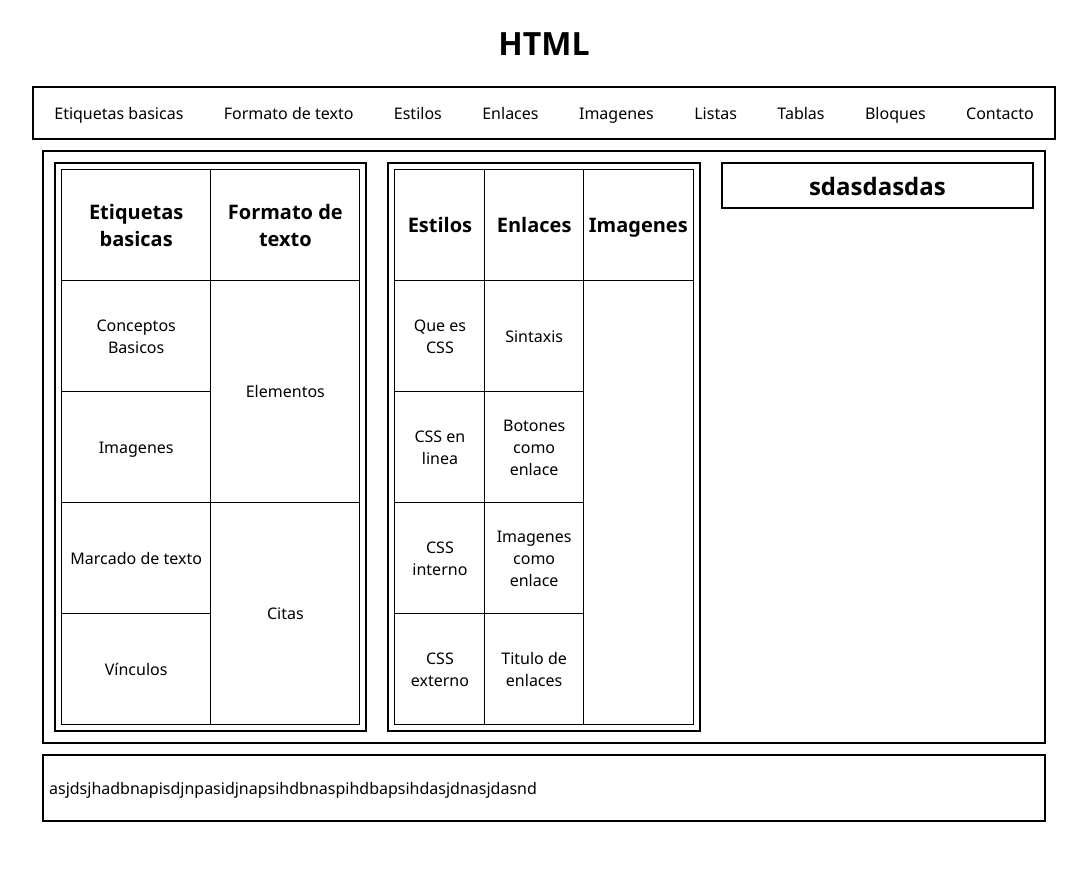
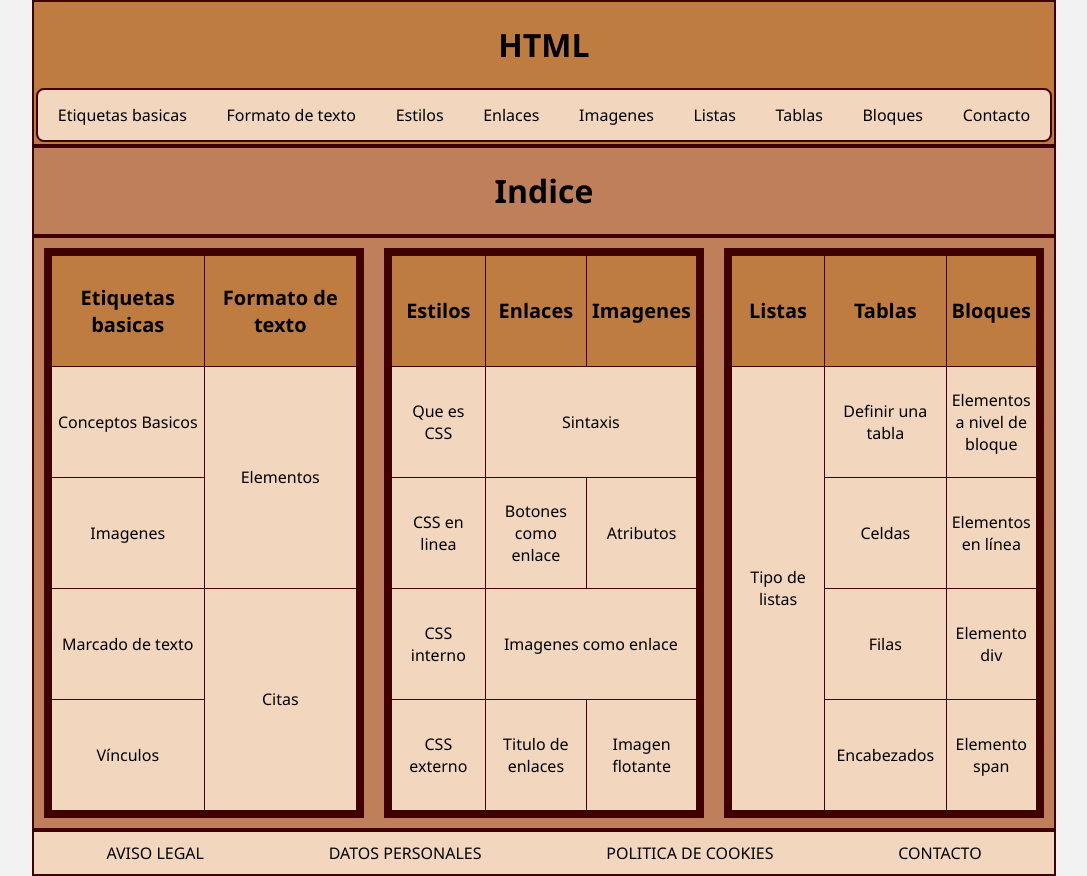
Before and after one commit to juanda1612/proyectosweb, a plain HTML site: page web-html5/index.html in a window 1280 px wide. Shown: the whole page, without its empty margins (96-1183 px from the left). Before the commit the page ends 832 px from the top, so only its background shows below. Drawn offline with Linux system fonts and the light colour scheme.

Commit message:
trabajo jueves

```diff
--- a/web-html5/index.html
+++ b/web-html5/index.html
@@ -25,6 +25,9 @@
             <a href="html/contacto.html">Contacto</a>
         </nav>
     </header>
+    <div>
+        <h1>Indice</h1>
+    </div>
     <main>
         <section>
             <table>
@@ -57,28 +60,57 @@
                 </tr>
                 <tr>
                     <td>Que es CSS</td>
-                    <td>Sintaxis</td>
+                    <td colspan="2">Sintaxis</td>
                 </tr>
                 <tr>
                     <td>CSS en linea</td>
                     <td>Botones como enlace</td>
+                    <td>Atributos</td>
                 </tr>
                 <tr>
                     <td>CSS interno</td>
-                    <td>Imagenes como enlace</td>
+                    <td colspan="2">Imagenes como enlace</td>
                 </tr>
                 <tr>
                     <td>CSS externo</td>
                     <td>Titulo de enlaces</td>
+                    <td>Imagen flotante</td>
                 </tr>
             </table>
         </section>
+
         <section>
-            <h2>sdasdasdas</h2>
+            <table>
+                <tr>
+                    <th>Listas</th>
+                    <th>Tablas</th>
+                    <th>Bloques</th>
+                </tr>
+                <tr>
+                    <td rowspan="4">Tipo de listas</td>
+                    <td>Definir una tabla</td>
+                    <td>Elementos a nivel de bloque</td>
+                </tr>
+                <tr>
+                    <td>Celdas</td>
+                    <td>Elementos en línea</td>
+                </tr>
+                <tr>
+                    <td>Filas</td>
+                    <td>Elemento div</td>
+                </tr>
+                <tr>
+                    <td>Encabezados</td>
+                    <td>Elemento span</td>
+                </tr>
+            </table>
         </section>
     </main>
     <footer>
-        <p>asjdsjhadbnapisdjnpasidjnapsihdbnaspihdbapsihdasjdnasjdasnd</p>
+        <a href="">AVISO LEGAL</a>
+        <a href="">DATOS PERSONALES</a>
+        <a href="">POLITICA DE COOKIES</a>
+        <a href="/web-html5/html/contacto.html">CONTACTO</a>
     </footer>
 </body>
 </html>
--- a/web-html5/styles/estilos.css
+++ b/web-html5/styles/estilos.css
@@ -3,14 +3,20 @@ body{
     font-family: 'Segoe UI', Tahoma, Geneva, Verdana, sans-serif;
     height: 80%;
     width: 80%;
+    background-color: #F2F2F2;
 }
 header{
+    border: 2px solid #400101;
+    background-color: #BF7C41;
     text-align: center;
-    margin-bottom: 10px;
+
     flex-flow: row wrap;
 }
 nav{
-    border: 2px solid black;
+    margin: 2px;
+    border-radius: 8px;
+    background-color: #F2D6BD;
+    border: 2px solid #400101;
     height: 50px;
     flex: 100%;
     display: flex;
@@ -21,39 +27,58 @@ a{
     text-decoration: none;
 }
 a:hover{
-    color: aqua;
+    color: #BF7C41;
+
 }
 h2{
     margin: auto;
     color: black;
 }
 main{
-    border: 2px solid black;
+    background-color: #BF7F5A;
+    border: 2px solid #400101;
     height: 100%;
     flex: 100%;
     display: flex;
-    margin: 10px;
 }
 footer, section{
     padding: 5px;
-    border: 2px solid black;
+    border: 2px solid #400101;
     height: 25%;
     flex: 100%;
     display: flex;
+}
+section{
     margin: 10px;
+    background-color: #400101;
+}
+footer{
+    padding: 10px;
+    background-color: #F2D6BD;
 }
 table{
     margin: auto;
-    border: 1px solid black;border-collapse: collapse;
+    border: 1px solid #400101;border-collapse: collapse;
 }
 td, th{
     padding: 5px;
     text-align: center;
-    border: 1px solid black;
+    border: 1px solid #400101;
     border-collapse: collapse;
     width: 50%;
     height: 100px;
 }
 th{
+    background-color: #BF7C41;
     font-size: 20px;
 }
+td{
+    background-color: #F2D6BD;
+}
+div{
+    background-color: #BF7F5A;
+    border: 2px solid #400101;
+    height: 100%;
+    flex: 100%;
+    text-align: center;
+}
```
